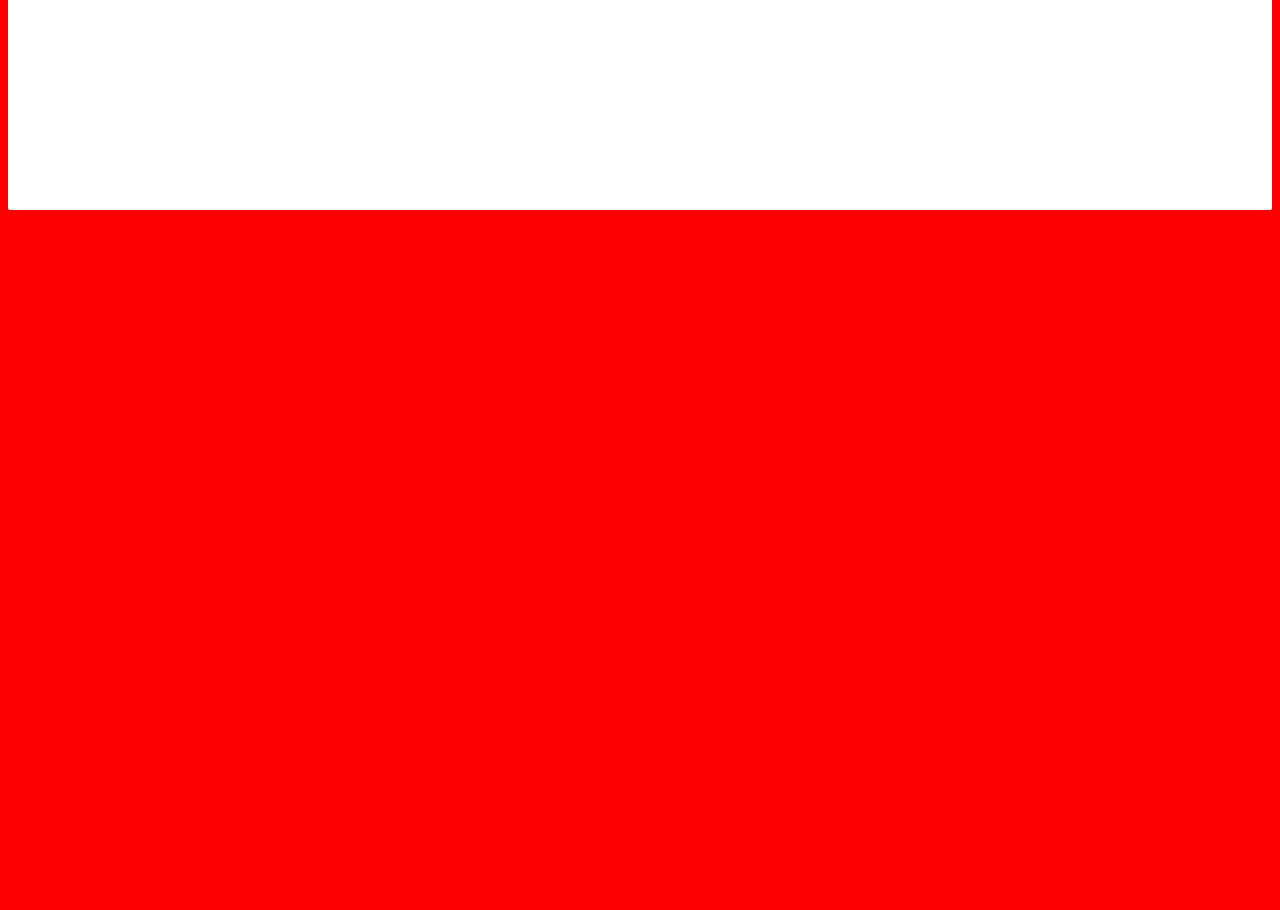
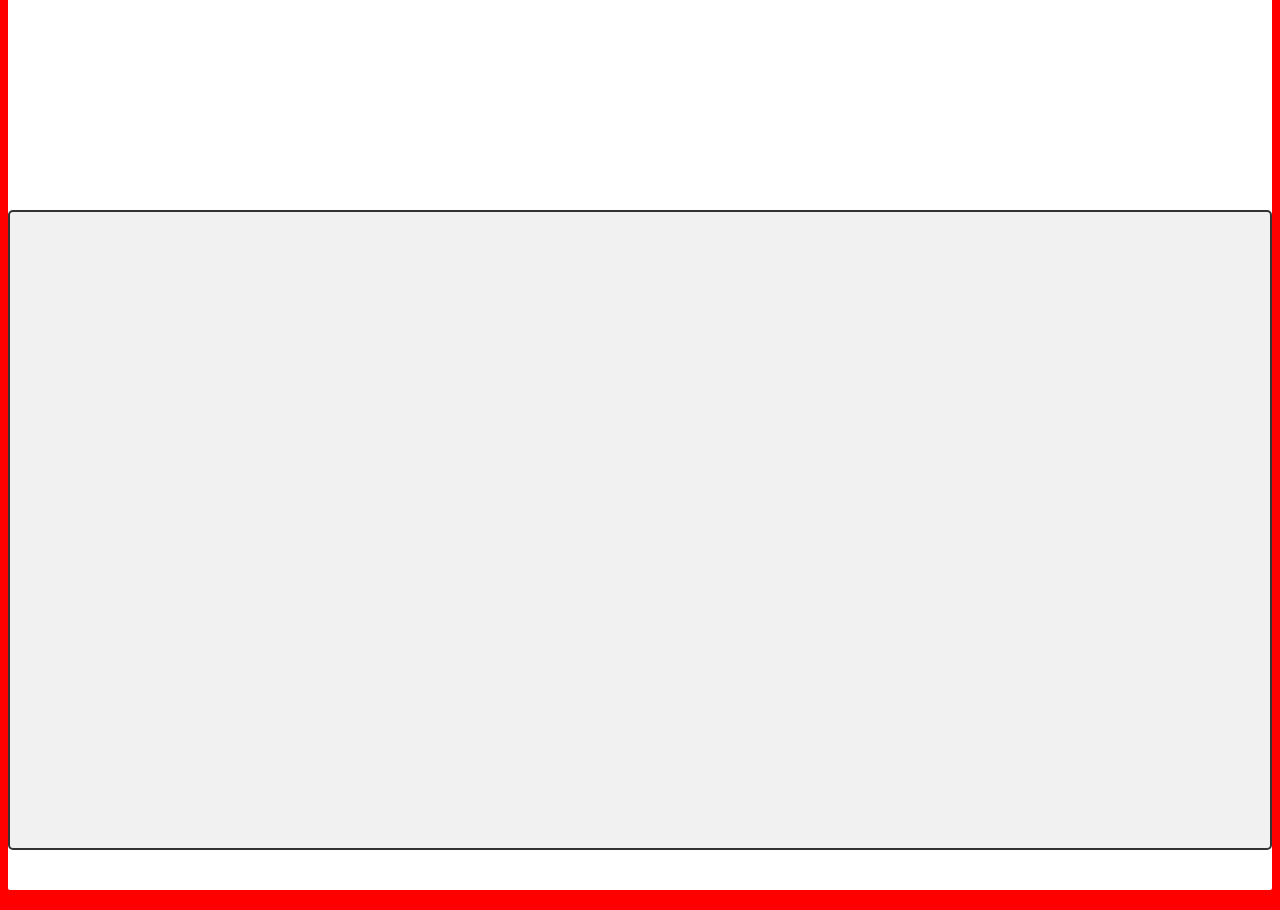
Before and after one commit to sixpack99/camera-web-app, a plain HTML site: page index.html in a window 1280 px wide. Shown: the part 500-1410 px from the top of the page. Before the commit the page ends 800 px from the top, so only its background shows below. Drawn offline with Linux system fonts and the light colour scheme.

Commit message:
Update index.html

```diff
--- a/index.html
+++ b/index.html
@@ -17,7 +17,9 @@
     </div>
 
     <canvas class="photo"></canvas>
-    <video class="player"></video>
+    <div id="video-container">
+      <video class="player"></video>
+    </div>
     <div class="strip"></div>
   </div>
 
```
